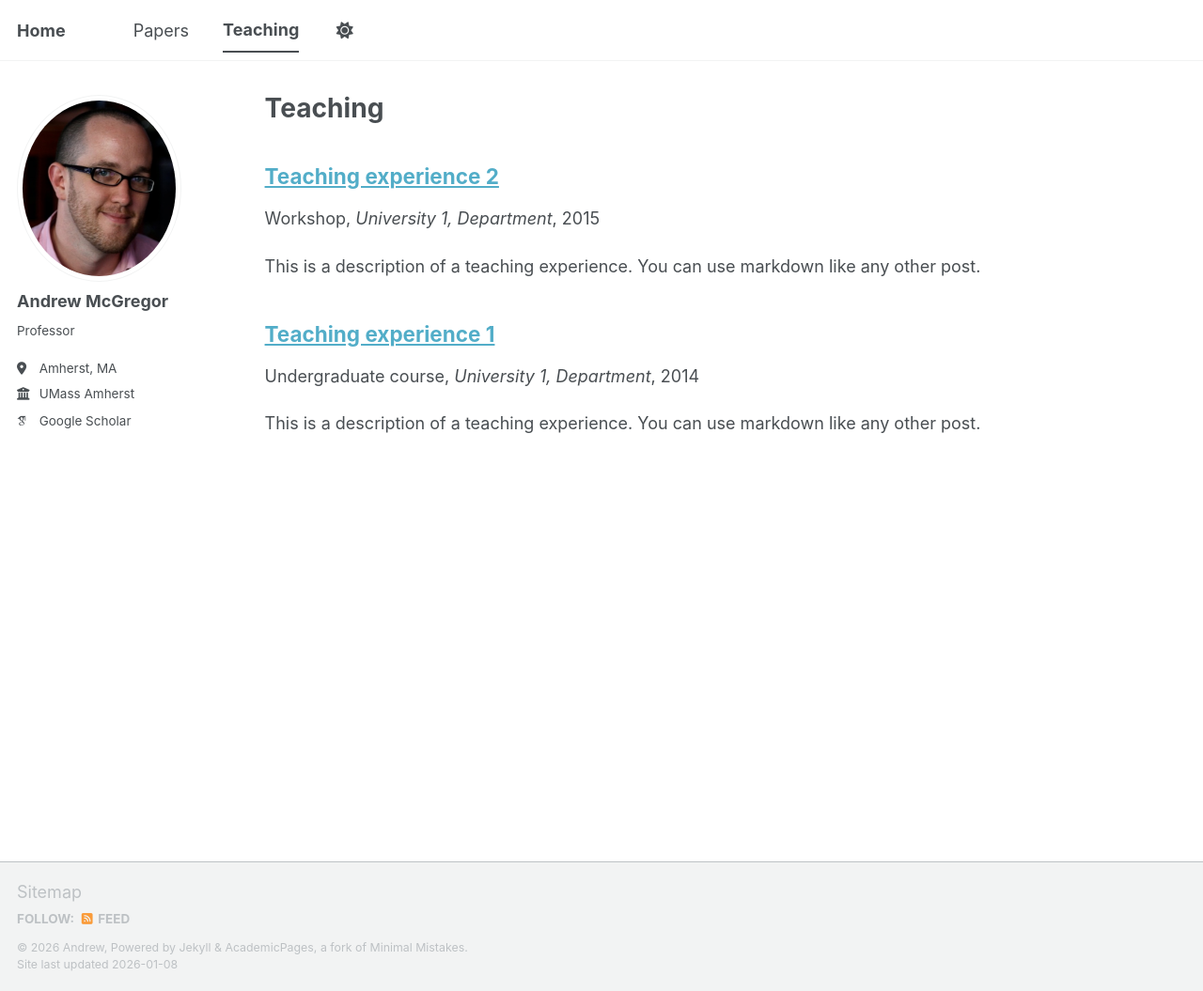
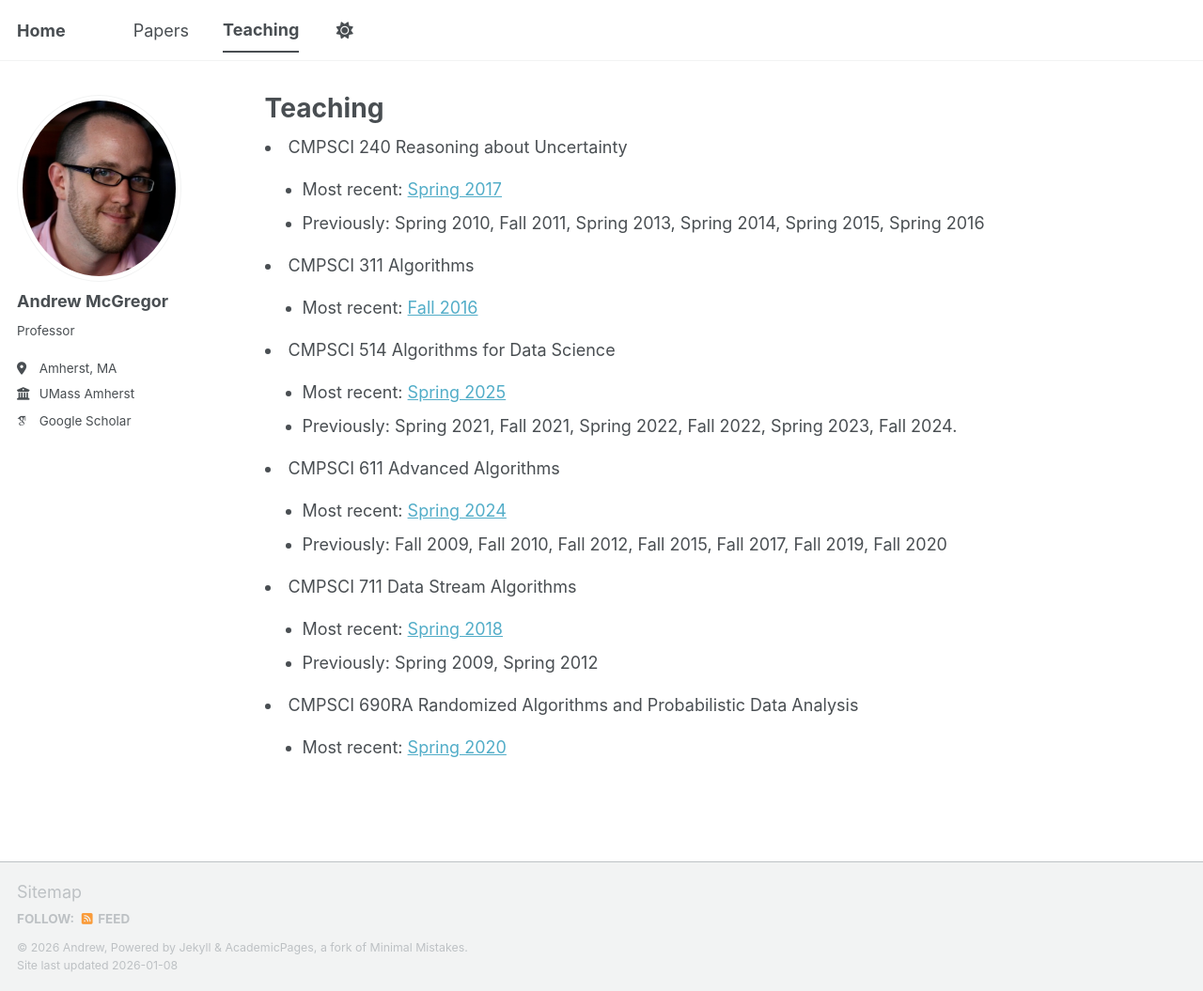
Before and after one commit to mcgregor-andrew/mcgregor-andrew.github.io, a Jekyll site: the page built from _pages/teaching.html, in a window 1280 px wide and 1055 px high. Shown: the whole window at 94% size. Built offline with Jekyll 4.4.1, drawn with Linux system fonts in a browser that asks for light colours; some web fonts are replaced; a script bundle is joined from its source files by our own code; library files that are not in the unit come from our copies.

Commit message:
Update teaching.html

```diff
--- a/_pages/teaching.html
+++ b/_pages/teaching.html
@@ -5,8 +5,44 @@ permalink: /teaching/
 author_profile: true
 ---
 
-{% include base_path %}
+<!-- {% include base_path %}
 
 {% for post in site.teaching reversed %}
   {% include archive-single.html %}
-{% endfor %}
+{% endfor %} -->
+
+
+    <li>CMPSCI 240 Reasoning about Uncertainty</li>
+    <ul>
+    <li> Most recent: <a href="https://people.cs.umass.edu/~mcgregor/CS240S17/index.html">Spring 2017</a></li>
+    <li> Previously: Spring 2010, Fall 2011, Spring 2013, Spring 2014, Spring 2015, Spring 2016
+	</ul>
+
+	 <li>CMPSCI 311 Algorithms</li>
+    <ul>
+    <li> Most recent: <a href="https://people.cs.umass.edu/~mcgregor/CS311F16/index.html">Fall 2016</a></li>
+	</ul>
+
+	 <li>CMPSCI 514 Algorithms for Data Science</li>
+    <ul>
+    <li> Most recent: <a href="https://people.cs.umass.edu/~mcgregor/CS514S23/index.html">Spring 2025</a></li>
+    <li> Previously: Spring 2021, Fall 2021, Spring 2022, Fall 2022, Spring 2023, Fall 2024.
+	</ul>
+
+	 <li>CMPSCI 611 Advanced Algorithms</li>
+    <ul>
+    <li> Most recent: <a href="https://people.cs.umass.edu/~mcgregor/CS611S24/index.html">Spring 2024</a></li>
+    <li> Previously: Fall 2009, Fall 2010, Fall 2012, Fall 2015, Fall 2017, Fall 2019, Fall 2020
+	</ul>
+
+
+
+	 <li>CMPSCI 711 Data Stream Algorithms</li>
+    <ul>
+    <li> Most recent: <a href="https://people.cs.umass.edu/~mcgregor/CS711S18/index.html">Spring 2018</a></li>
+    <li> Previously: Spring 2009, Spring 2012
+	</ul>
+
+	<li>CMPSCI 690RA Randomized Algorithms and Probabilistic Data Analysis</li>
+    <ul>
+        <li> Most recent: <a href="https://people.cs.umass.edu/~mcgregor/CS690RA20/index.html">Spring 2020</a></li>
```
